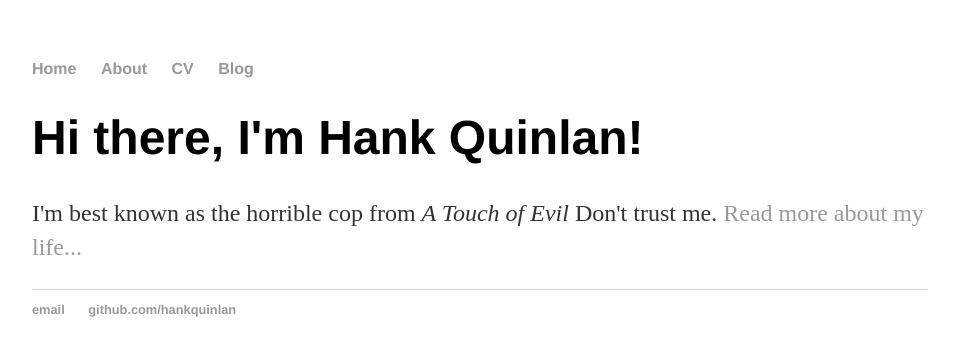
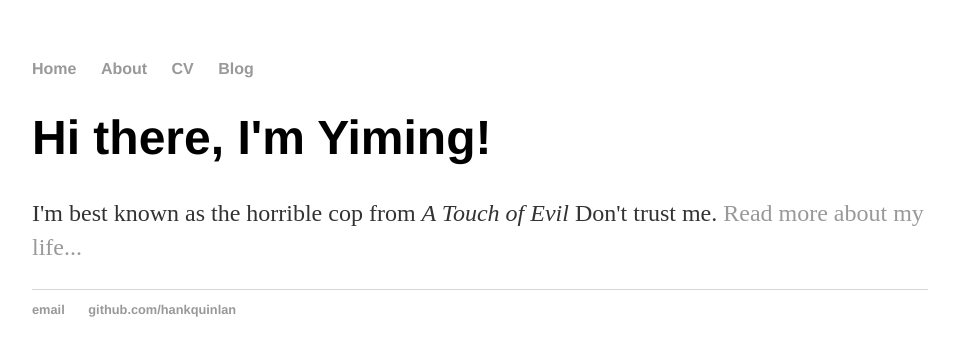
Before and after one commit to ywanhust/yiming-wan.github.io, a Jekyll site: the page built from index.html, in a window 1280 px wide. Shown: the top 356 px of the page, without its empty margins (160-1115 px from the left). Built offline with Jekyll 4.4.1, drawn with Linux system fonts in a browser that asks for light colours.

Commit message:
Update index.html

```diff
--- a/index.html
+++ b/index.html
@@ -3,6 +3,6 @@ layout: default
 title: Hank Quinlan, Horrible Cop
 ---
 <div class="blurb">
-	<h1>Hi there, I'm Hank Quinlan!</h1>
+	<h1>Hi there, I'm Yiming!</h1>
 	<p>I'm best known as the horrible cop from <em>A Touch of Evil</em> Don't trust me. <a href="/about">Read more about my life...</a></p>
 </div><!-- /.blurb -->
```
